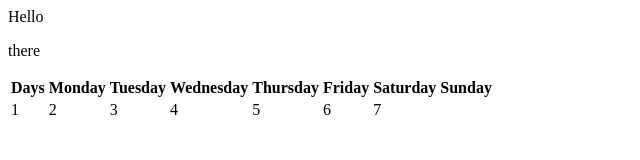
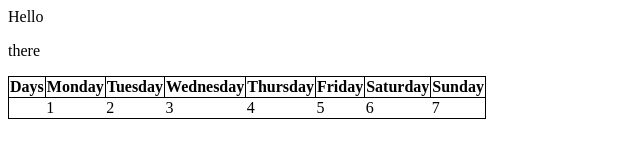
Before and after one commit to 3kori/demo-repo, a plain HTML site: page index.html in a window 1280 px wide. Shown: the whole page, without its empty margins (0-640 px from the left). Drawn offline with Linux system fonts and the light colour scheme.

Commit message:
Added a table and a css file

```diff
--- a/index.html
+++ b/index.html
@@ -1,5 +1,8 @@
 <!DOCTYPE html>
 <html>
+  <head>
+    <link rel="stylesheet" href="style.css" />
+  </head>
   <div>Hello</div>
   <body>
     <p>there</p>
@@ -15,6 +18,7 @@
         <th>Sunday</th>
       </tr>
       <tr>
+        <td></td>
         <td>1</td>
         <td>2</td>
         <td>3</td>
--- /dev/null
+++ b/style.css
@@ -0,0 +1,9 @@
+table {
+  color: black;
+  border: 1px solid #000000;
+  border-collapse: collapse;
+}
+th,
+tr {
+  border: 1px solid #000000;
+}
```
